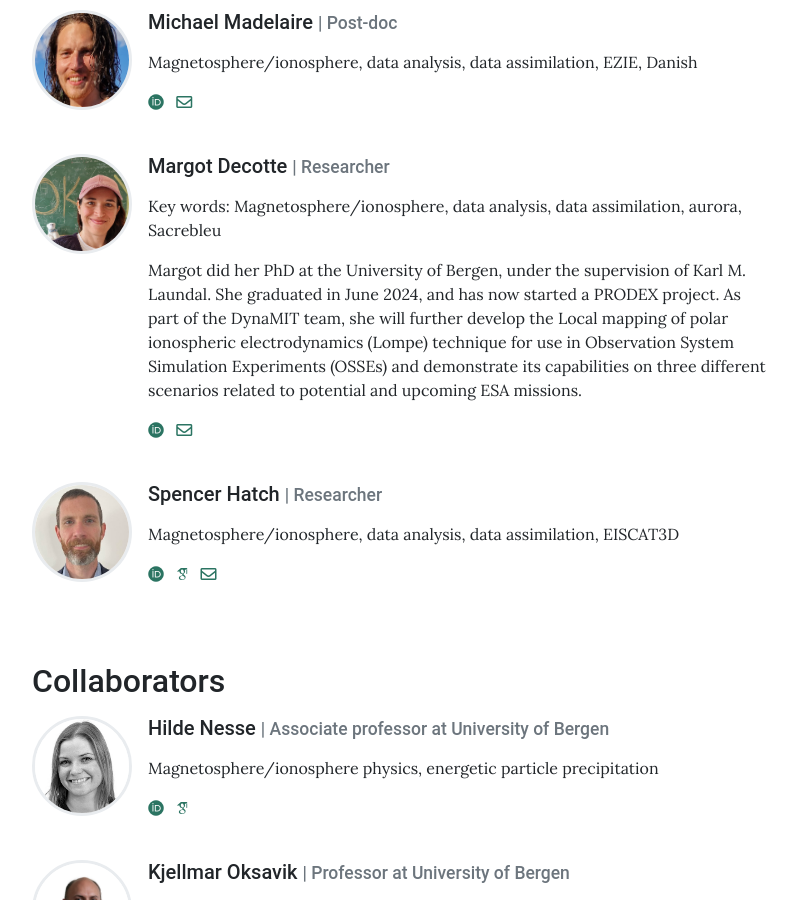
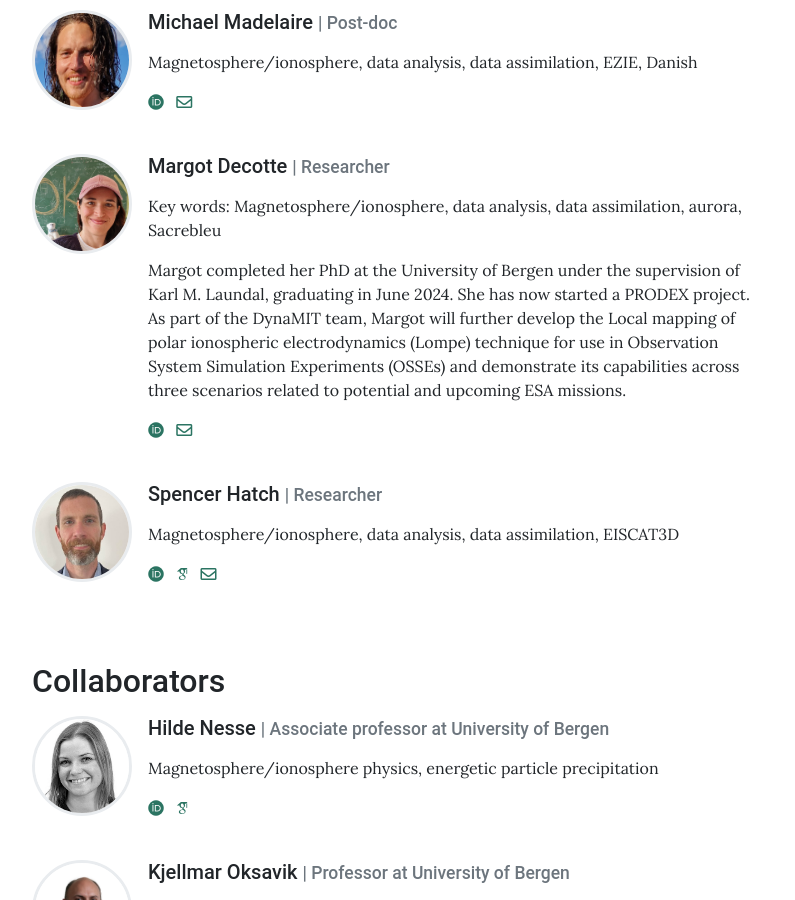
Before and after one commit to DynaMIT-uib/DynaMIT-uib.github.io, a Jekyll site: the page built from pages/team.md, in a window 1280 px wide and 900 px high, scrolled down 1044 px. Shown: the whole window, without its empty margins (240-1035 px from the left). Built offline with Jekyll 4.4.1, drawn with Linux system fonts in a browser that asks for light colours; some web fonts are replaced.

Commit message:
updates team page

```diff
--- a/_data/team.yml
+++ b/_data/team.yml
@@ -57,9 +57,8 @@ team:
       Key words: Magnetosphere/ionosphere, data analysis, data assimilation, aurora, Sacrebleu
 
 
-      Margot did her PhD at the University of Bergen, under the supervision of Karl M. Laundal.
-      She graduated in June 2024, and has now started a PRODEX project.
-      As part of the DynaMIT team, she will further develop the Local mapping of polar ionospheric electrodynamics (Lompe) technique for use in Observation System Simulation Experiments (OSSEs) and demonstrate its capabilities on three different scenarios related to potential and upcoming ESA missions.
+      Margot completed her PhD at the University of Bergen under the supervision of Karl M. Laundal, graduating in June 2024.
+      She has now started a PRODEX project. As part of the DynaMIT team, Margot will further develop the Local mapping of polar ionospheric electrodynamics (Lompe) technique for use in Observation System Simulation Experiments (OSSEs) and demonstrate its capabilities across three scenarios related to potential and upcoming ESA missions.
     orcid: 0000-0001-7455-8734
     email: margot.decotte@uib.no
 
```
